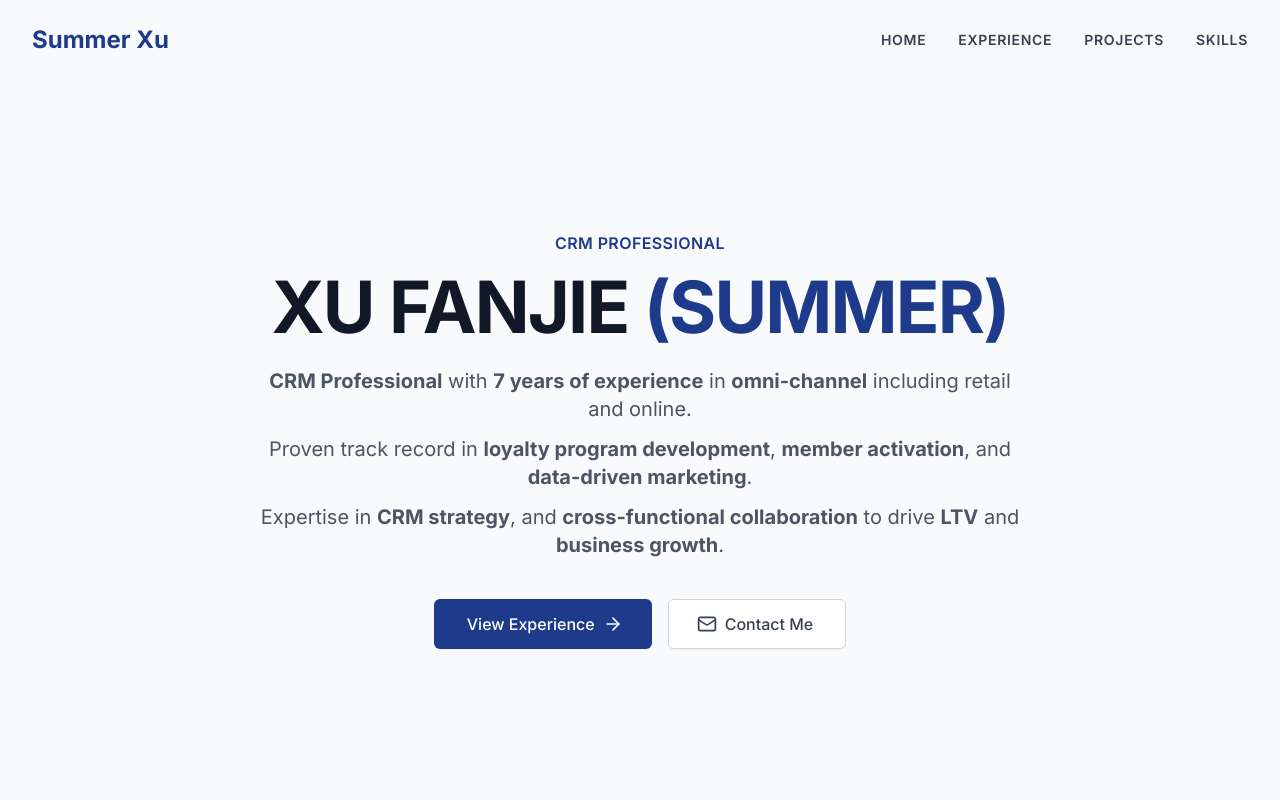
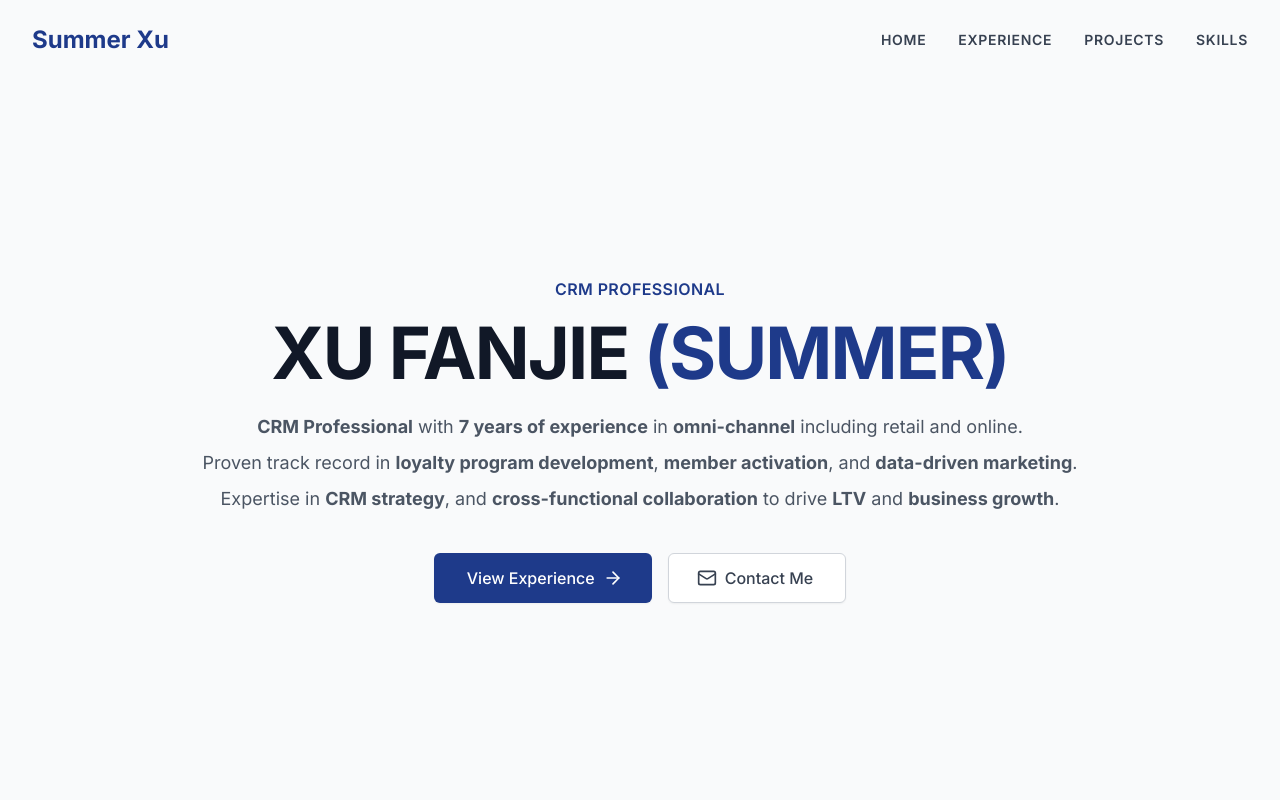
Before and after one commit to xufanjie/Summer-CV, a Next.js app: page / in a window 1280 px wide. Shown: the top 800 px of the page. Built offline with nearby package versions, Linux system fonts and the light colour scheme.

Commit message:
Adjust hero text font size and margins to fit on single lines

```diff
--- a/src/components/Hero.tsx
+++ b/src/components/Hero.tsx
@@ -31,7 +31,7 @@ export default function Hero() {
           initial={{ opacity: 0, y: 20 }}
           animate={{ opacity: 1, y: 0 }}
           transition={{ duration: 0.5, delay: 0.4 }}
-          className="max-w-3xl text-gray-600 text-lg md:text-xl mb-10 flex flex-col gap-3"
+          className="max-w-5xl text-gray-600 text-base md:text-lg mb-10 flex flex-col gap-2 px-2"
         >
           <p>
             <strong>CRM Professional</strong> with <strong>7 years of experience</strong> in <strong>omni-channel</strong> including retail and online.
```
